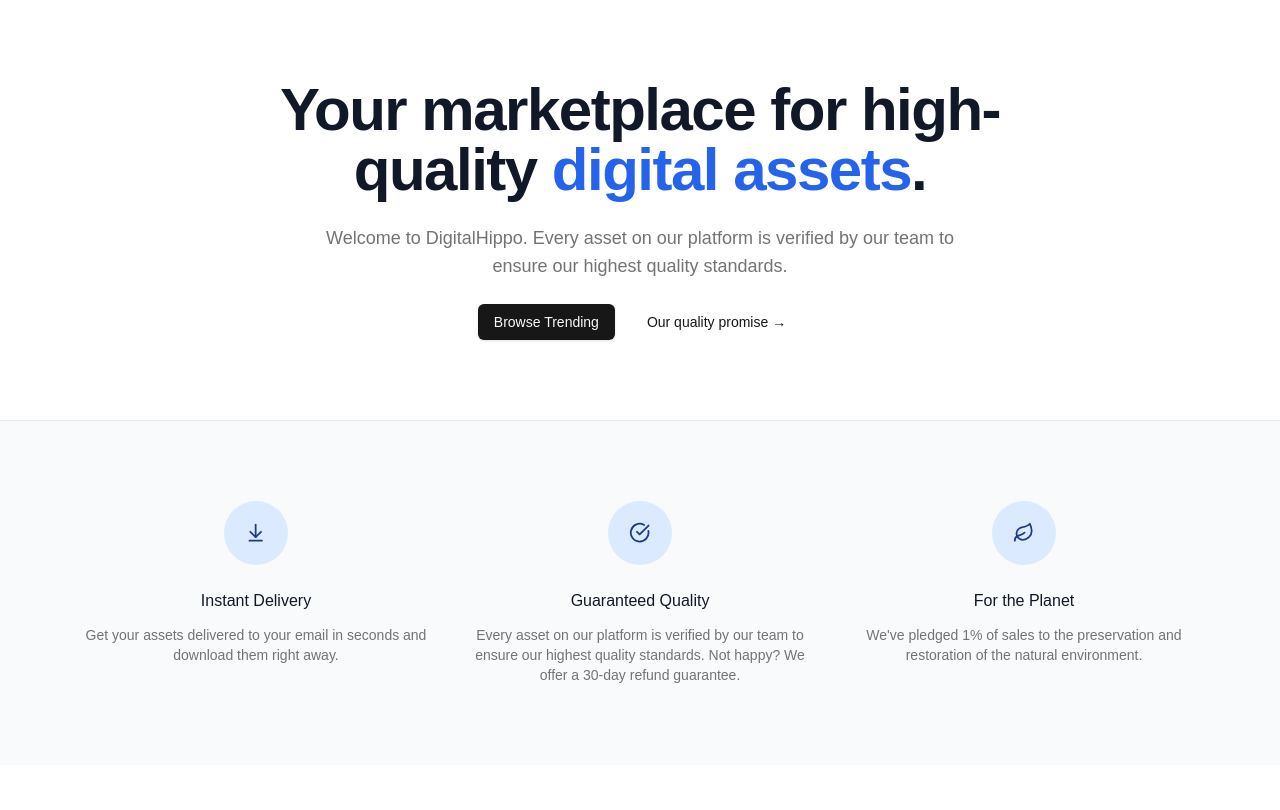
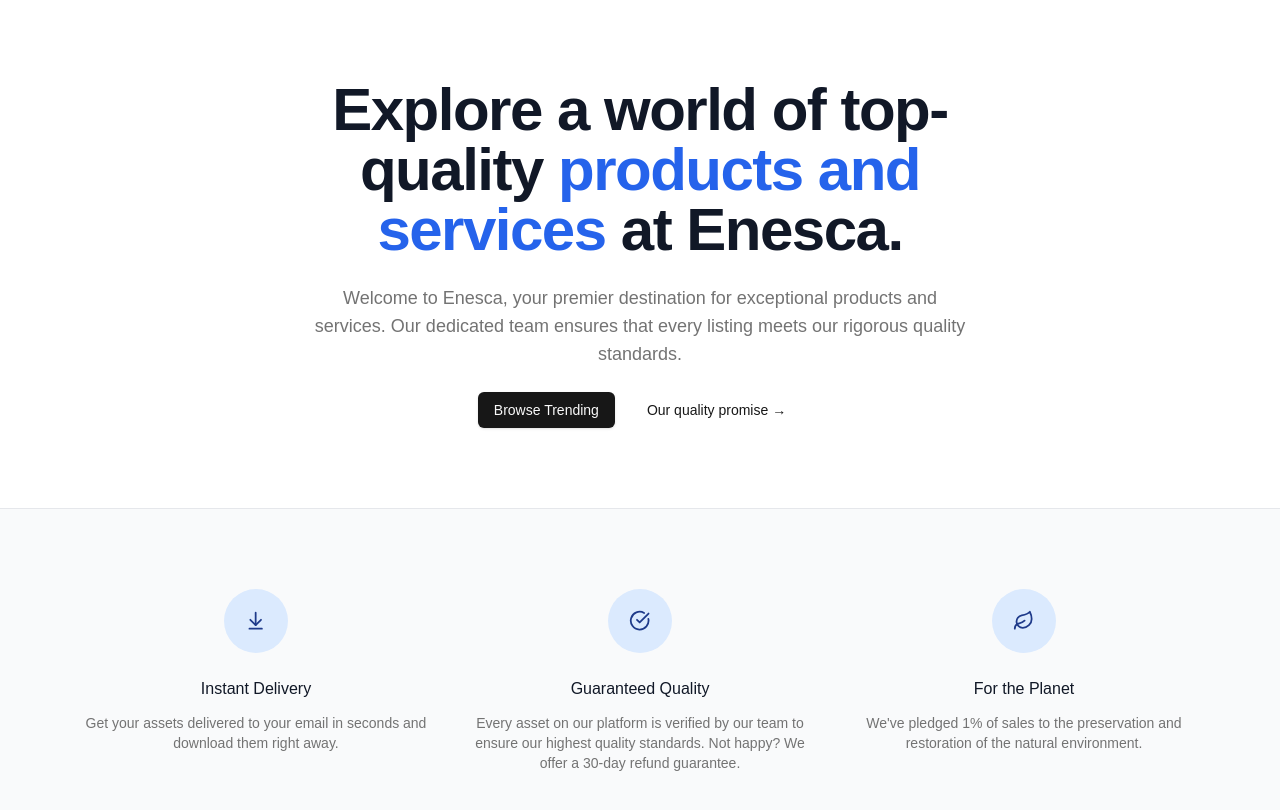
Before and after one commit to OmBharti999/enesca, a Next.js app: page / in a window 1280 px wide. Shown: the top 810 px of the page. Built offline with nearby package versions, Linux system fonts and the light colour scheme.

Commit message:
update tag line

```diff
--- a/app/page.tsx
+++ b/app/page.tsx
@@ -1,85 +1,80 @@
-import MaxWidthWrapper from '@/components/MaxWidthWrapper'
-import {
-  Button,
-  buttonVariants,
-} from '@/components/ui/button'
-import {
-  ArrowDownToLine,
-  CheckCircle,
-  Leaf,
-} from 'lucide-react'
-import Link from 'next/link'
+import MaxWidthWrapper from "@/components/MaxWidthWrapper";
+// import ProductReel from '@/components/ProductReel'
+import { Button, buttonVariants } from "@/components/ui/button";
+import { ArrowDownToLine, CheckCircle, Leaf } from "lucide-react";
+import Link from "next/link";
 
 const perks = [
   {
-    name: 'Instant Delivery',
+    name: "Instant Delivery",
     Icon: ArrowDownToLine,
     description:
-      'Get your assets delivered to your email in seconds and download them right away.',
+      "Get your assets delivered to your email in seconds and download them right away.",
   },
   {
-    name: 'Guaranteed Quality',
+    name: "Guaranteed Quality",
     Icon: CheckCircle,
     description:
-      'Every asset on our platform is verified by our team to ensure our highest quality standards. Not happy? We offer a 30-day refund guarantee.',
+      "Every asset on our platform is verified by our team to ensure our highest quality standards. Not happy? We offer a 30-day refund guarantee.",
   },
   {
-    name: 'For the Planet',
+    name: "For the Planet",
     Icon: Leaf,
     description:
       "We've pledged 1% of sales to the preservation and restoration of the natural environment.",
   },
-]
+];
 
 export default function Home() {
   return (
     <>
       <MaxWidthWrapper>
-        <div className='py-20 mx-auto text-center flex flex-col items-center max-w-3xl'>
-          <h1 className='text-4xl font-bold tracking-tight text-gray-900 sm:text-6xl'>
-            Your marketplace for high-quality{' '}
-            <span className='text-blue-600'>
-              digital assets
-            </span>
-            .
+        <div className="py-20 mx-auto text-center flex flex-col items-center max-w-3xl">
+          <h1 className="text-4xl font-bold tracking-tight text-gray-900 sm:text-6xl">
+            Explore a world of top-quality{" "}
+            <span className="text-blue-600">products and services</span> at
+            Enesca.
           </h1>
-          <p className='mt-6 text-lg max-w-prose text-muted-foreground'>
-            Welcome to DigitalHippo. Every asset on our
-            platform is verified by our team to ensure our
-            highest quality standards.
+          <p className="mt-6 text-lg max-w-prose text-muted-foreground">
+            Welcome to Enesca, your premier destination for exceptional products
+            and services. Our dedicated team ensures that every listing meets
+            our rigorous quality standards.
           </p>
-          <div className='flex flex-col sm:flex-row gap-4 mt-6'>
-            <Link
-              href='/products'
-              className={buttonVariants()}>
+
+          <div className="flex flex-col sm:flex-row gap-4 mt-6">
+            <Link href="/products" className={buttonVariants()}>
               Browse Trending
             </Link>
-            <Button variant='ghost'>
-              Our quality promise &rarr;
-            </Button>
+            <Button variant="ghost">Our quality promise &rarr;</Button>
           </div>
         </div>
 
+        {/* <ProductReel
+          query={{ sort: 'desc', limit: 4 }}
+          href='/products?sort=recent'
+          title='Brand new'
+        /> */}
       </MaxWidthWrapper>
 
-      <section className='border-t border-gray-200 bg-gray-50'>
-        <MaxWidthWrapper className='py-20'>
-          <div className='grid grid-cols-1 gap-y-12 sm:grid-cols-2 sm:gap-x-6 lg:grid-cols-3 lg:gap-x-8 lg:gap-y-0'>
+      <section className="border-t border-gray-200 bg-gray-50">
+        <MaxWidthWrapper className="py-20">
+          <div className="grid grid-cols-1 gap-y-12 sm:grid-cols-2 sm:gap-x-6 lg:grid-cols-3 lg:gap-x-8 lg:gap-y-0">
             {perks.map((perk) => (
               <div
                 key={perk.name}
-                className='text-center md:flex md:items-start md:text-left lg:block lg:text-center'>
-                <div className='md:flex-shrink-0 flex justify-center'>
-                  <div className='h-16 w-16 flex items-center justify-center rounded-full bg-blue-100 text-blue-900'>
-                    {<perk.Icon className='w-1/3 h-1/3' />}
+                className="text-center md:flex md:items-start md:text-left lg:block lg:text-center"
+              >
+                <div className="md:flex-shrink-0 flex justify-center">
+                  <div className="h-16 w-16 flex items-center justify-center rounded-full bg-blue-100 text-blue-900">
+                    {<perk.Icon className="w-1/3 h-1/3" />}
                   </div>
                 </div>
 
-                <div className='mt-6 md:ml-4 md:mt-0 lg:ml-0 lg:mt-6'>
-                  <h3 className='text-base font-medium text-gray-900'>
+                <div className="mt-6 md:ml-4 md:mt-0 lg:ml-0 lg:mt-6">
+                  <h3 className="text-base font-medium text-gray-900">
                     {perk.name}
                   </h3>
-                  <p className='mt-3 text-sm text-muted-foreground'>
+                  <p className="mt-3 text-sm text-muted-foreground">
                     {perk.description}
                   </p>
                 </div>
@@ -89,5 +84,5 @@
         </MaxWidthWrapper>
       </section>
     </>
-  )
+  );
 }
```
